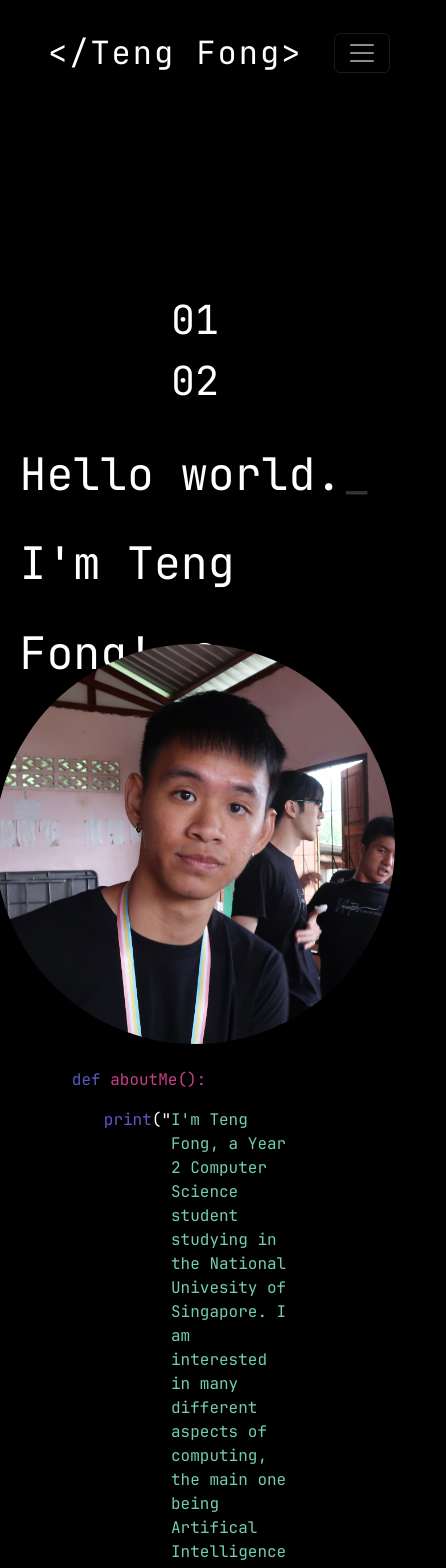
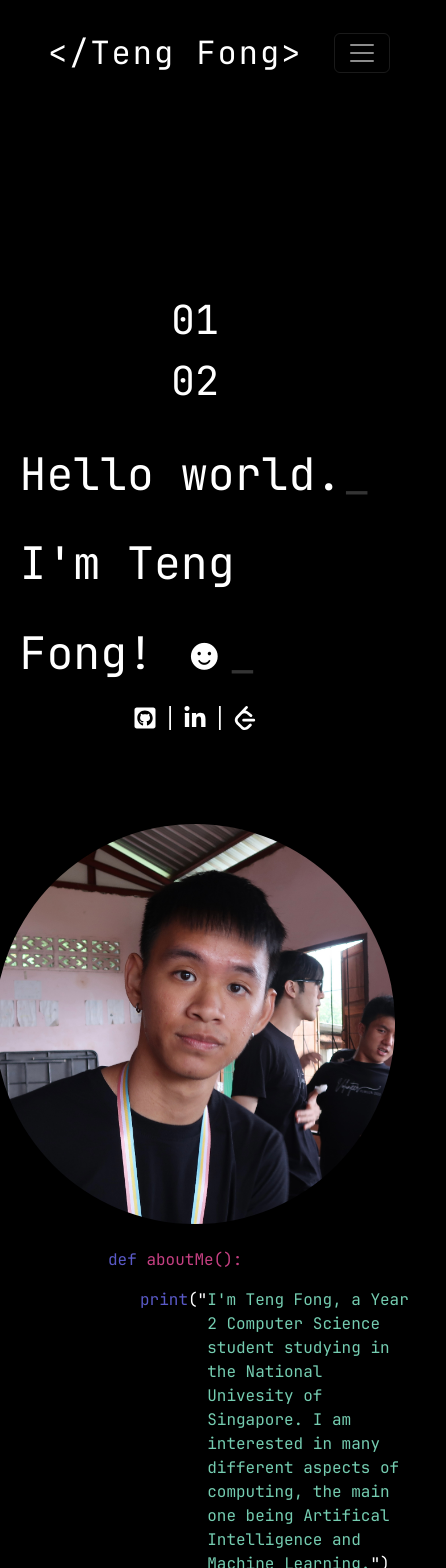
Before and after one commit to GohTengFong/personal-website-v1, a React (Create React App) app: page / in a window 390 px wide. Shown: the top 1568 px of the page, 446 px wide, since content can reach past the window. Built offline with nearby package versions, Linux system fonts and the light colour scheme; no server answers; the HTML template or start-up script is replaced by a standard one.

Commit message:
viewport changes

```diff
--- a/src/components/about/About.css
+++ b/src/components/about/About.css
@@ -9,6 +9,8 @@
     display: flex;
     align-items: flex-start;
     flex-wrap: nowrap;
+    margin-left: 10em;
+    margin-right: 10em;
 }
 
 .aboutIntro {
@@ -22,13 +24,11 @@
     height: 400px;
     width: 400px;
     border-radius: 50%;
-    margin-left: 10em;
 }
 
 .paragraph {
     color: white;
     margin-left: 8em;
-    margin-right: 10em;
     height: 400px;
     display: flex;
     flex: 1;
@@ -66,10 +66,12 @@
 @media (max-width: 1024px) {
   .aboutWrapper {
     flex-wrap: wrap;
+    justify-content: center;
+    margin-left: 0;
+    margin-right: 0;
   }
 
   .photo {
-    margin-right: 0;
     margin-bottom: 1.5rem;
   }
 }
@@ -78,12 +80,12 @@
   .aboutWrapper {
     flex-wrap: wrap;
     justify-content: center;
+    margin-left: 0;
+    margin-right: 0;
   }
 
   .photo {
-    margin-right: 0;
     margin-bottom: 1.5rem;
-    margin-left: 0;
   }
 }
 
@@ -91,11 +93,11 @@
   .aboutWrapper {
     flex-direction: column;
     align-items: center;
+    margin-left: 0;
+    margin-right: 0;
   }
 
   .photo {
-    margin-right: 0;
     margin-bottom: 1.5rem;
-    margin-left: 0;
   }
 }
```
